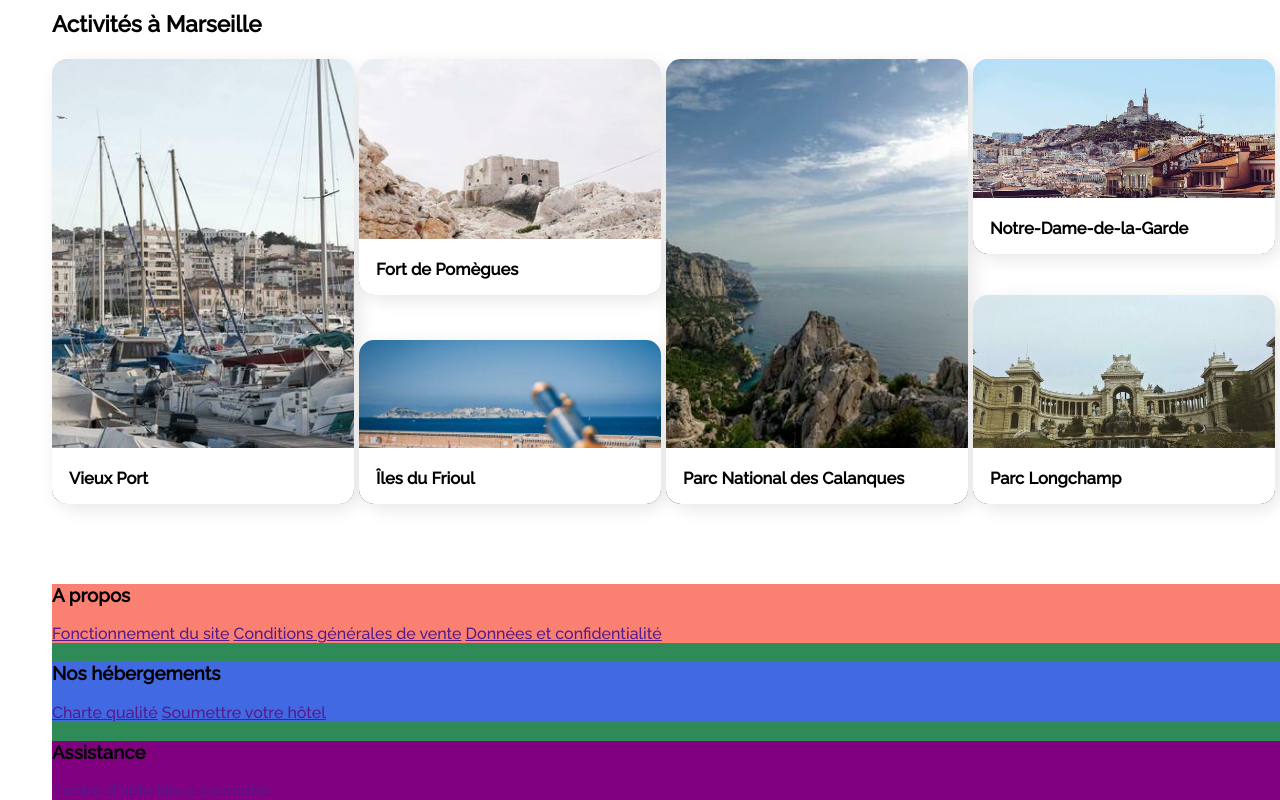
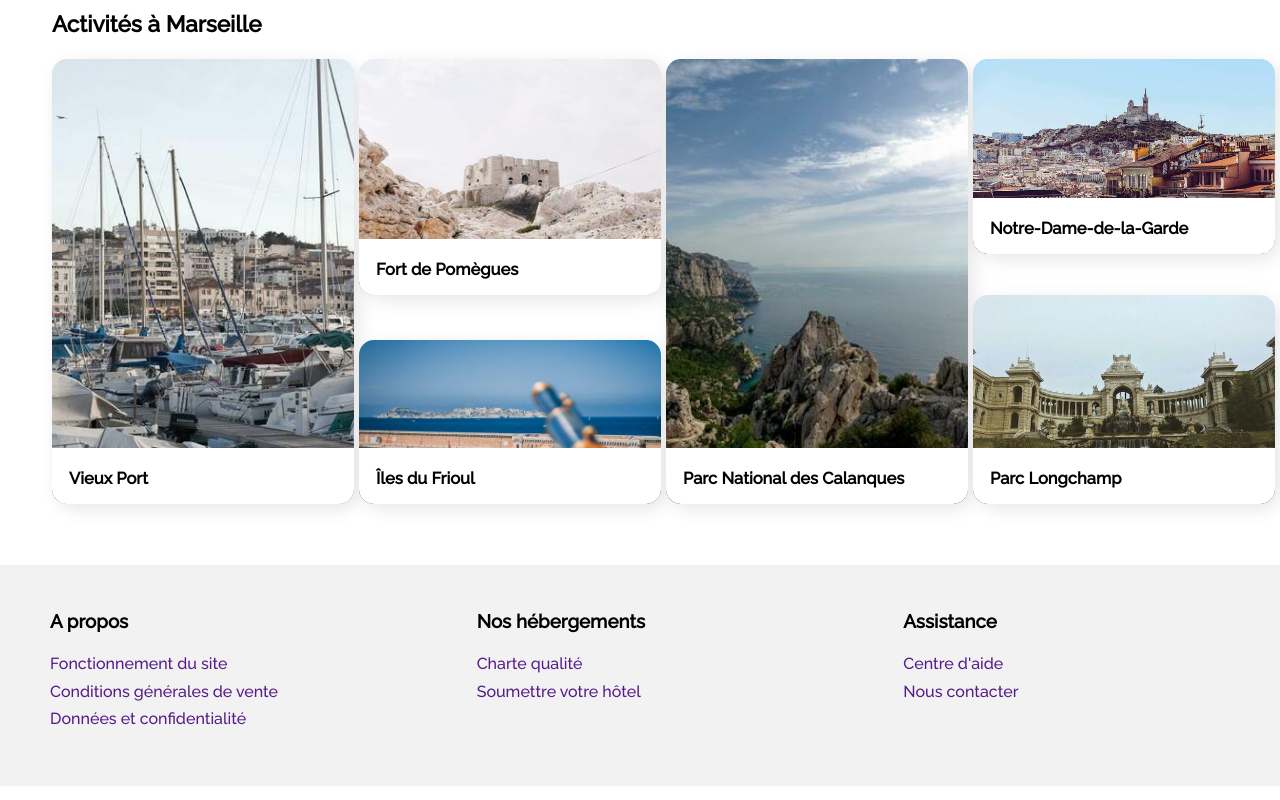
Before and after one commit to ExvigilareGemini/AdelinDubois_2_20112020, a plain HTML site: page index.html in a window 1280 px wide. Shown: the part 1101-1901 px from the top of the page. Drawn offline with Linux system fonts and the light colour scheme.

Commit message:
#10| HTML&CSS: mise en page Footer

```diff
--- a/index.html
+++ b/index.html
@@ -304,22 +304,22 @@
 
     <!-- Footer -->
 
-    <footer>
+    <footer id="footer">
 
-        <div class="aProp">
+        <div class="container_footer">
             <h3>A propos</h3>
             <a href="">Fonctionnement du site</a>
             <a href="">Conditions générales de vente</a>
             <a href="">Données et confidentialité</a>
         </div>
 
-        <div class="nosHeb">
+        <div class="container_footer">
             <h3>Nos hébergements</h3>
             <a href="">Charte qualité</a>
             <a href="">Soumettre votre hôtel</a>
         </div>
 
-        <div class="assis">
+        <div class="container_footer">
             <h3>Assistance</h3>
             <a href="">Centre d'aide</a>
             <a href="">Nous contacter</a>
--- a/style.css
+++ b/style.css
@@ -1,7 +1,7 @@
 body {
     margin: 0 0 0 52px;
     font-family: 'Raleway', sans-serif;
-    background-image: url(./src/img/canvas/Desktop\ -\ 1.png);
+    /* background-image: url(./src/img/canvas/Desktop\ -\ 1.png); */
 
 }
 
@@ -24,6 +24,12 @@ header {
     opacity: 1;
     margin-top : 85px;
     height : 554px;
+}
+
+footer {
+    margin-left : -52px;
+    display: flex;
+    background-color: #f2f2f2;
 }
 
 /* // __________________________________________________________________________________________________________________________________________________ //
@@ -215,6 +221,18 @@ header {
     margin-bottom: 22px;
 }
 
+/* _____________________________________________________________________ */
+/********************************FOOTER********************************/
+/* _____________________________________________________________________ */
+.container_footer > h2 {
+    font-weight: bold;
+}
+
+.container_footer > a {
+    text-decoration: none;
+    line-height: 1.7;
+}
+
 /* // __________________________________________________________________________________________________________________________________________________ //
 //                                                      CONTAINERS
 // _____________________________________________________________________________________________________________________________________________________ // */
@@ -286,6 +304,14 @@ header {
     justify-content: space-between;
 }
 
+/********************************FOOTER**********************************/
+
+.container_footer {
+    margin: 26px 0 54px 50px;
+    width: 400px;
+    display: flex ;
+    flex-direction: column;
+}
 
 /* // __________________________________________________________________________________________________________________________________________________ //
 //                                                      PINS
@@ -536,8 +562,9 @@ header {
 } */
 
 /* ------------------------------- */
-footer {
+/* footer {
     background-color: seagreen;
+    opacity: 0.3;
 }
 
 .aProp {
@@ -550,4 +577,4 @@ footer {
 
 .assis {
     background-color: purple;
-}
+} */
```
